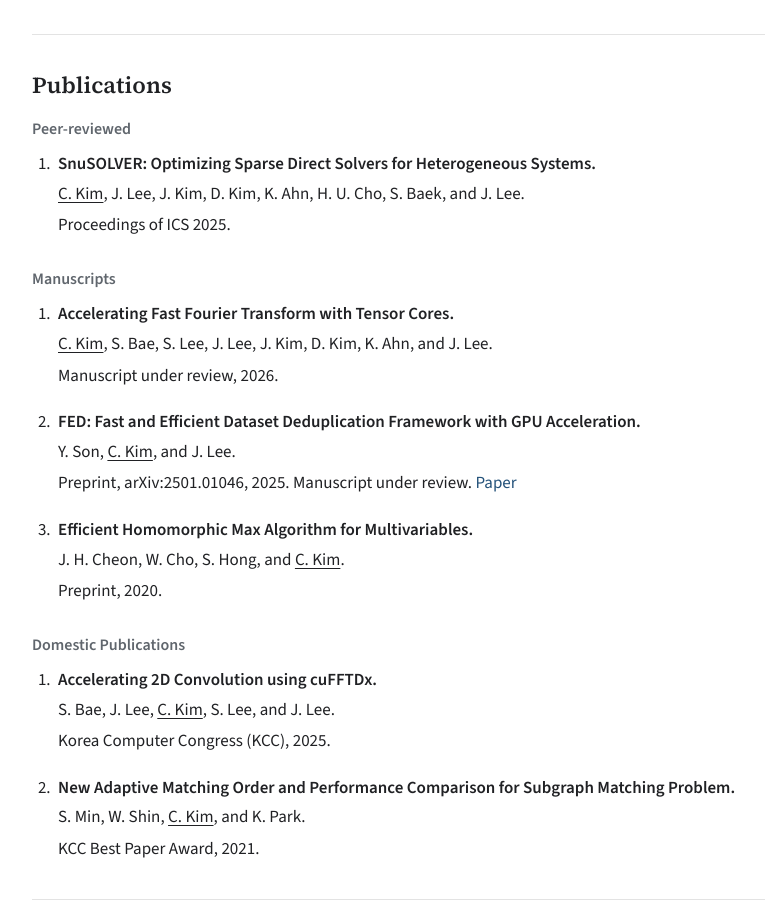
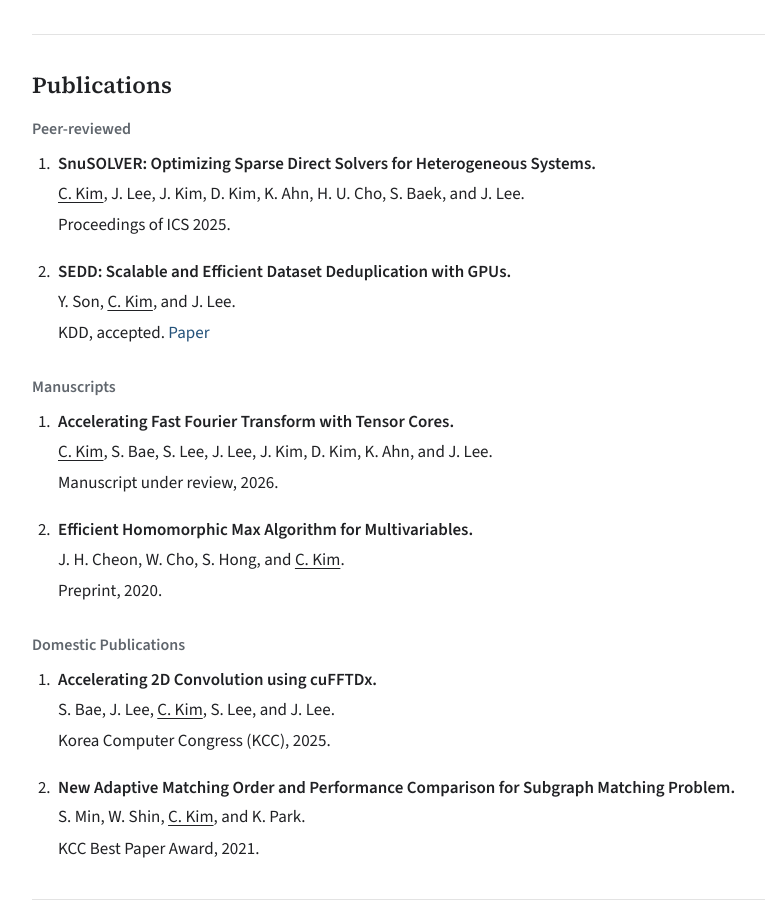
Before and after one commit to rhrnald/rhrnald.github.io, a Jekyll site: the page index.html, which Jekyll copies as it is, in a window 1280 px wide and 900 px high, scrolled down 533 px. Shown: the whole window, without its empty margins (208-973 px from the left). Built offline with Jekyll 4.4.1, drawn with Linux system fonts in a browser that asks for light colours.

Commit message:
Update SEDD KDD publication status

```diff
--- a/index.html
+++ b/index.html
@@ -72,6 +72,14 @@
               <p><span class="author-me">C. Kim</span>, J. Lee, J. Kim, D. Kim, K. Ahn, H. U. Cho, S. Baek, and J. Lee.</p>
               <p>Proceedings of ICS 2025.</p>
             </li>
+            <li class="publication">
+              <p class="pub-title"><strong>SEDD: Scalable and Efficient Dataset Deduplication with GPUs.</strong></p>
+              <p>Y. Son, <span class="author-me">C. Kim</span>, and J. Lee.</p>
+              <p>
+                KDD, accepted.
+                <a href="https://arxiv.org/abs/2501.01046" target="_blank" rel="noreferrer">Paper</a>
+              </p>
+            </li>
           </ol>
         </div>
 
@@ -82,14 +90,6 @@
               <p class="pub-title"><strong>Accelerating Fast Fourier Transform with Tensor Cores.</strong></p>
               <p><span class="author-me">C. Kim</span>, S. Bae, S. Lee, J. Lee, J. Kim, D. Kim, K. Ahn, and J. Lee.</p>
               <p>Manuscript under review, 2026.</p>
-            </li>
-            <li class="publication">
-              <p class="pub-title"><strong>FED: Fast and Efficient Dataset Deduplication Framework with GPU Acceleration.</strong></p>
-              <p>Y. Son, <span class="author-me">C. Kim</span>, and J. Lee.</p>
-              <p>
-                Preprint, arXiv:2501.01046, 2025. Manuscript under review.
-                <a href="https://arxiv.org/abs/2501.01046" target="_blank" rel="noreferrer">Paper</a>
-              </p>
             </li>
             <li class="publication">
               <p class="pub-title"><strong>Efficient Homomorphic Max Algorithm for Multivariables.</strong></p>
```
